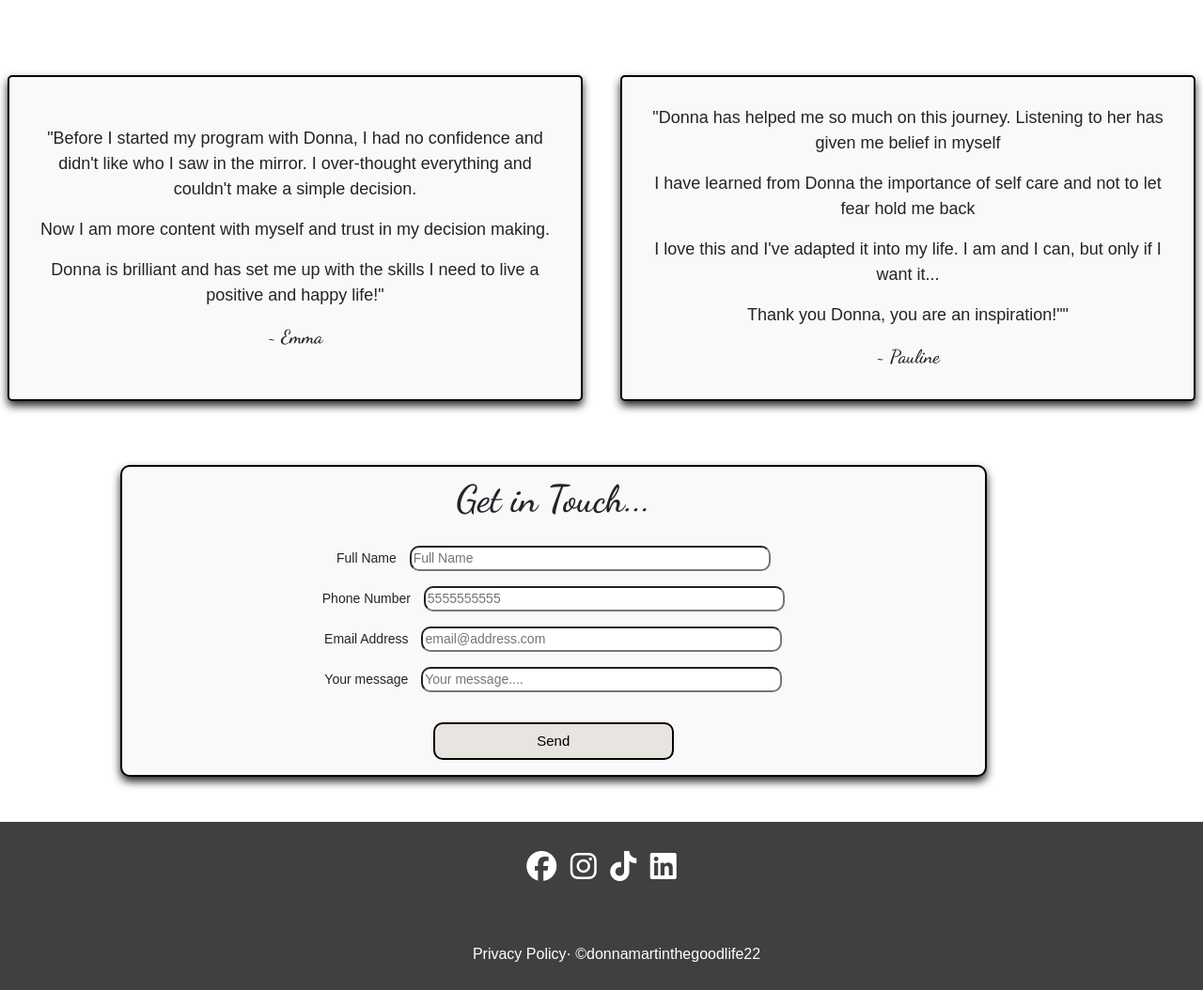
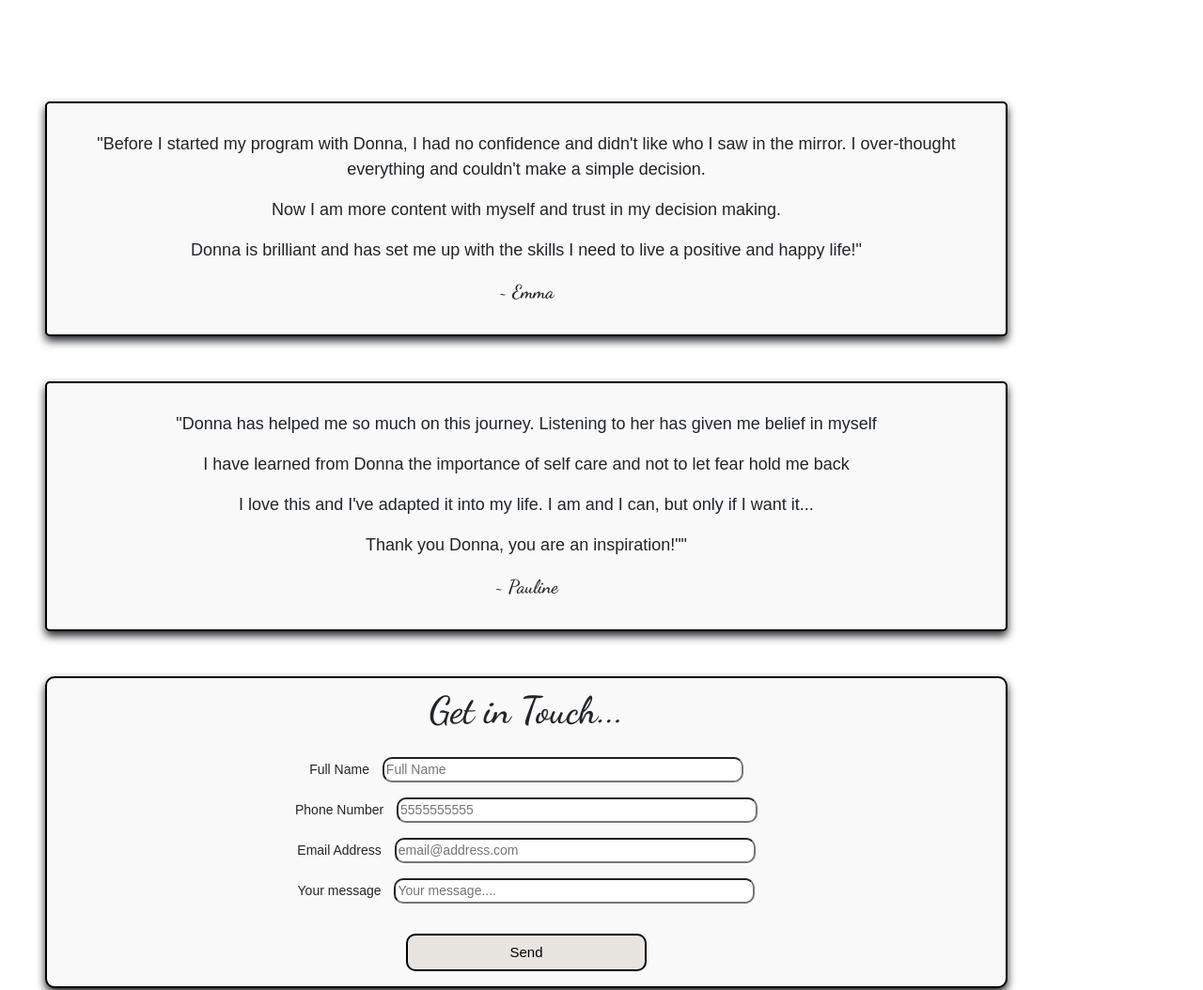
Before and after one commit to kristenomahony/donna-martin-mindest, a website: page index.html in a window 1280 px wide. Shown: the part 3258-4312 px from the top of the page at 94% size. Drawn offline with nearby package versions, Linux system fonts and the light colour scheme; no server answers; a script that the page names is missing; a web font is replaced by a local one.

Commit message:
altered layout

```diff
--- a/index.html
+++ b/index.html
@@ -165,8 +165,7 @@
       </div>
     </div>
     <div class="testimonials">
-      <div class="row">
-        <div class="card testimonial col">
+      <div class="card testimonial col m-5">
         <p>
           "Before I started my program with Donna, I had no confidence and
           didn't like who I saw in the mirror. I over-thought everything and
@@ -176,12 +175,12 @@
           Now I am more content with myself and trust in my decision making.
         </p>
         <p>
-            Donna is brilliant and has set me up with the skills I need to live
-            a positive and happy life!"
+          Donna is brilliant and has set me up with the skills I need to live a
+          positive and happy life!"
         </p>
         <span>~ Emma</span>
       </div>
-        <div class="card testimonial col">
+      <div class="card testimonial col m-5">
         <p>
           "Donna has helped me so much on this journey. Listening to her has
           given me belief in myself
@@ -191,16 +190,15 @@
           fear hold me back
         </p>
         <p>
-            I love this and I've adapted it into my life. I am and I can, but
-            only if I want it...
+          I love this and I've adapted it into my life. I am and I can, but only
+          if I want it...
         </p>
         <p>Thank you Donna, you are an inspiration!""</p>
         <span>~ Pauline</span>
       </div>
     </div>
-    </div>
     <div class="contact" id="contact">
-      <div class="card form mt-5 mb-5">
+      <div class="card form m-5">
         <h1>Get in Touch...</h1>
         <form
           id="form"
--- a/styles.css
+++ b/styles.css
@@ -209,27 +209,24 @@ p.thought:after {
   -moz-border-radius: 18px;
   border-radius: 18px;
 }
-.testimonials {
-  display: inline-flex;
-}
 
 .testimonial {
   border-radius: 5px;
   font-size: 18px;
-  margin: 20px;
+  width: 80vw;
   padding: 30px;
+  margin-left: 80px;
 }
 span {
   font-family: "Dancing Script", serif;
   font-size: 20px;
 }
-.contact {
-  width: 80vw;
-  margin-left: 10vw;
-}
+
 .form {
   font-family: "Joan", sans-serif;
   font-size: 14px;
+  margin-left: 80px;
+  width: 80vw;
 }
 
 .footer {
```
Lines whose indentation alone changed are shown as unchanged.
